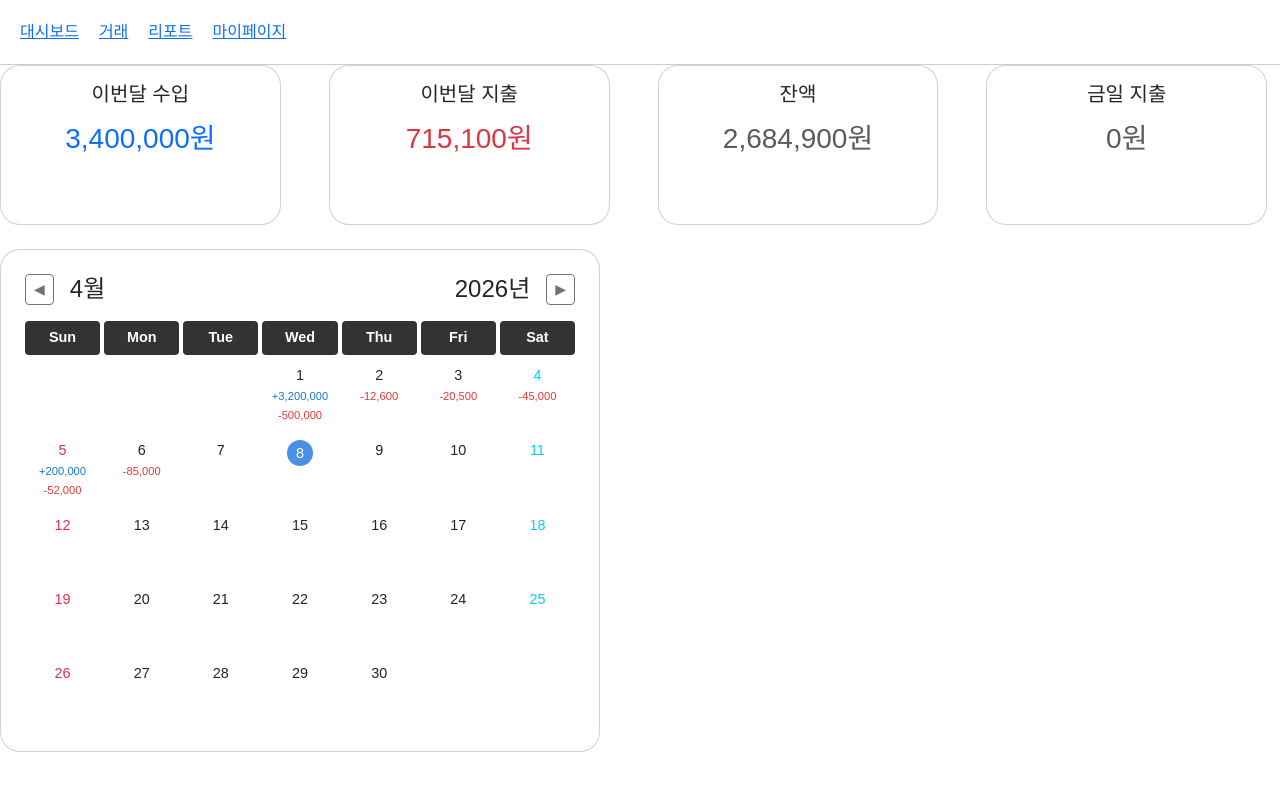
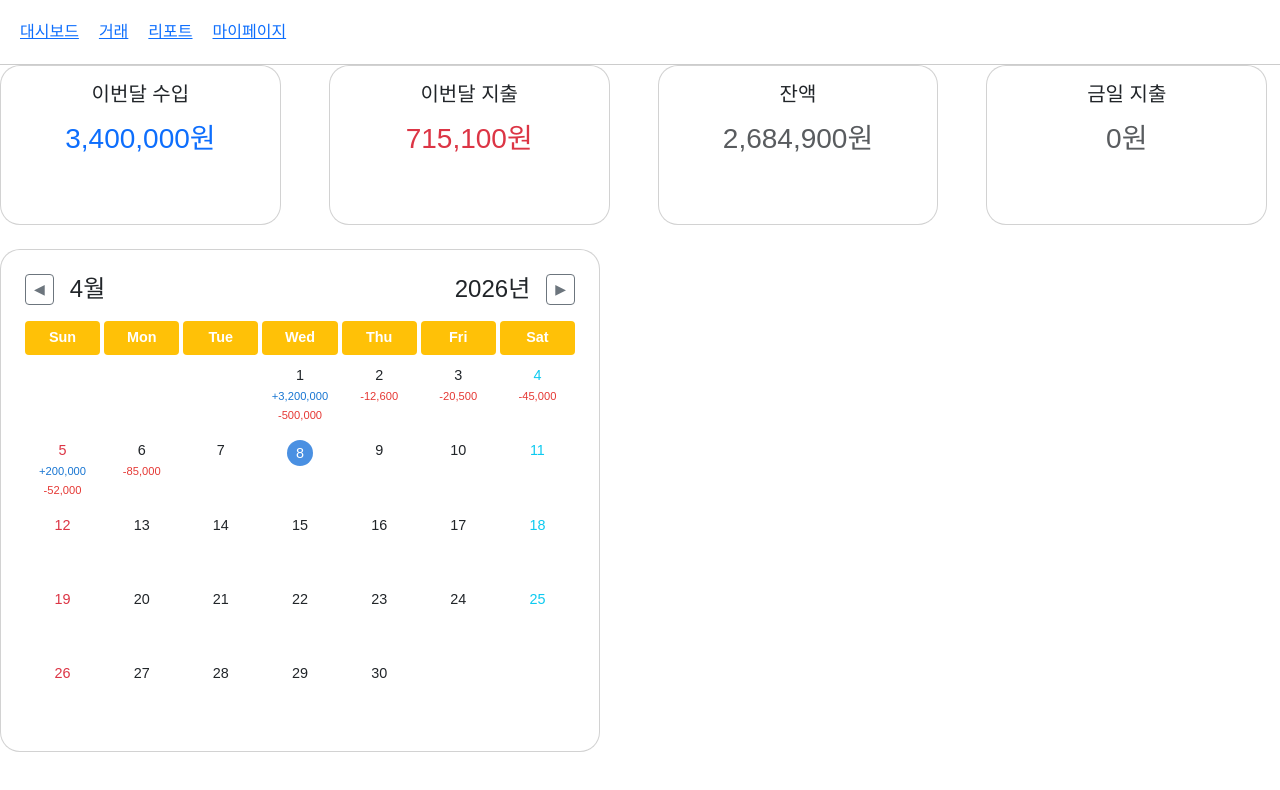
Before and after one commit to kb-skeleton-team2/wallet-guardian, a Vue app: page / in a window 1280 px wide. Shown: the top 790 px of the page. Built offline with nearby package versions, Linux system fonts and the light colour scheme; data requests are answered from the project's data file.

Commit message:
fix: 달력 디자인 수정

```diff
--- a/src/components/Calendar.vue
+++ b/src/components/Calendar.vue
@@ -176,7 +176,7 @@ onMounted(() => {
 }
 .calendar-cell.header {
   font-weight: bold;
-  background-color: #333;
+  background-color: #ffc107;
   color: white;
   border-radius: 4px;
   min-height: auto;
```
